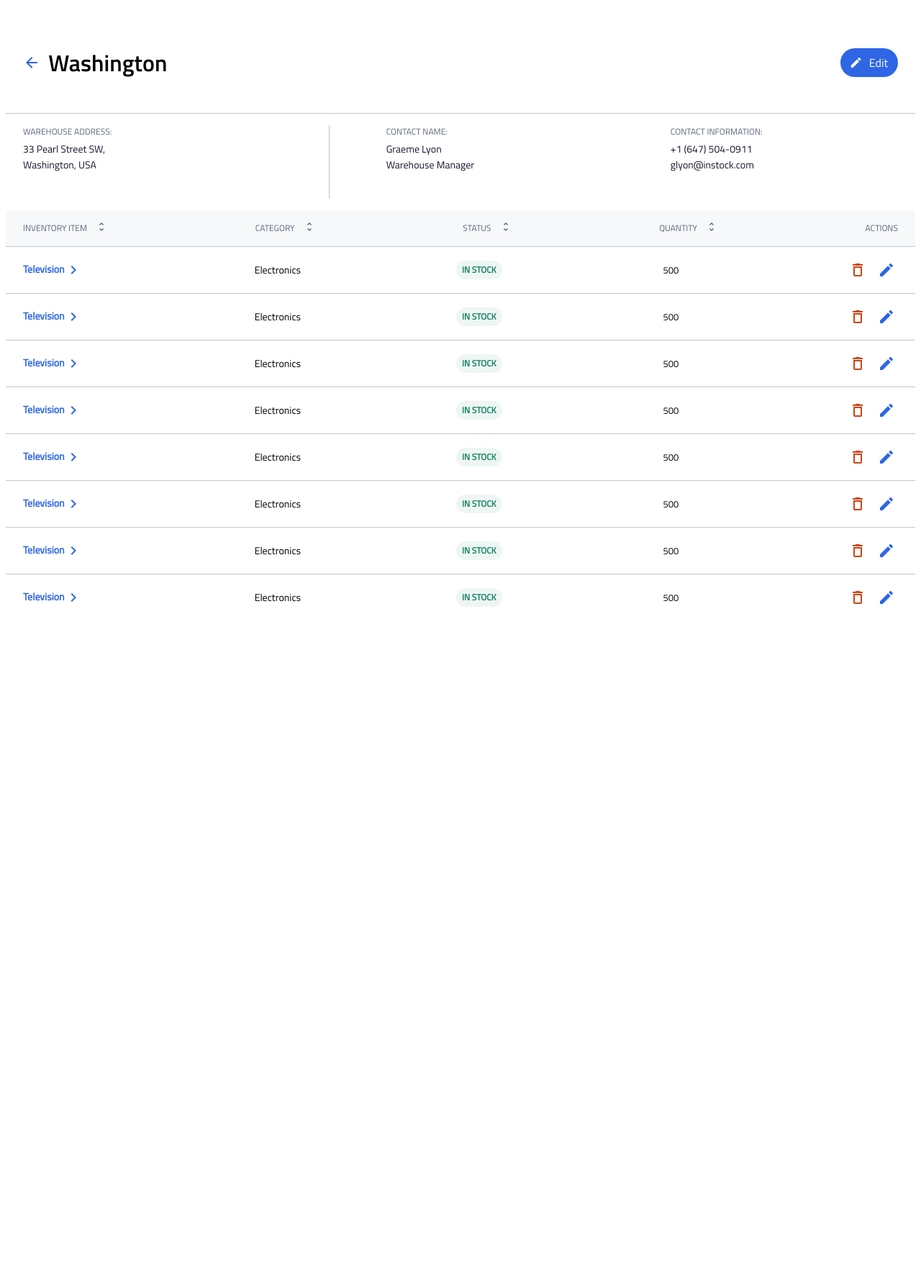
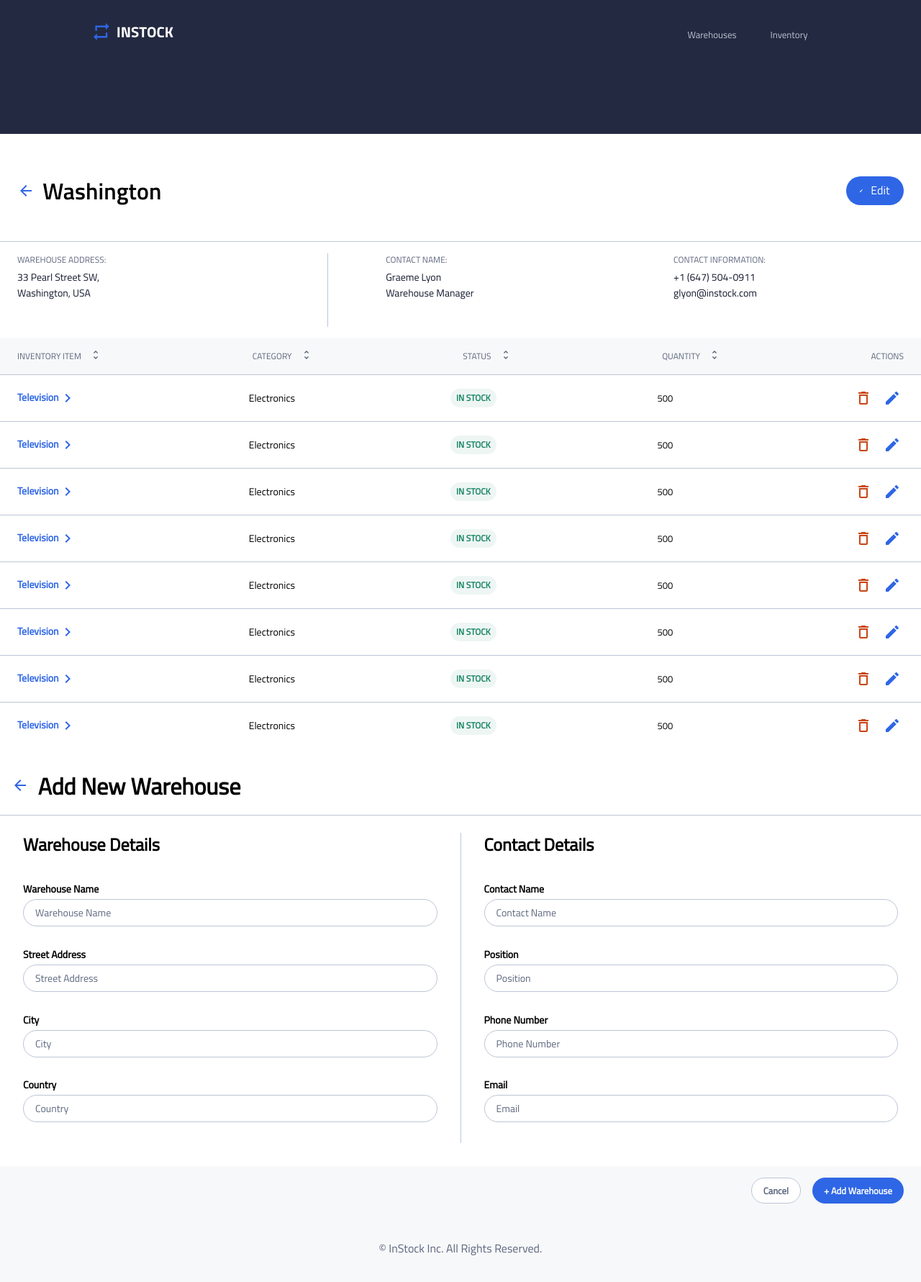
Before and after one commit to emwong101/armstrong-instock, a React (Create React App) app: page / in a window 1280 px wide. Shown: the whole page at 72% size. Before the commit the page ends 870 px from the top, so only its background shows below. Built offline with nearby package versions, Linux system fonts and the light colour scheme.

Commit message:
update app js

```diff
--- a/src/App.js
+++ b/src/App.js
@@ -1,14 +1,17 @@
 import "./App.css";
-// import Header from "./components/sections/header/Header";
-// import Footer from "./components/sections/footer/Footer";
-// import AddWarehouse from "./components/sections/addWarehouse/AddWarehouse";
+import Header from "./components/sections/header/Header";
+import Footer from "./components/sections/footer/Footer";
+import AddWarehouse from "./components/sections/addWarehouse/AddWarehouse";
 import { WarehouseDetailsComponent } from "./components/sections/warehouseDetails/WarehouseDetailsComponent";
 
 function App() {
-	return (
-		<>
-			<WarehouseDetailsComponent />
-		</>
-	);
+  return (
+    <>
+      <Header />
+      <WarehouseDetailsComponent />
+      <AddWarehouse />
+      <Footer />
+    </>
+  );
 }
 export default App;
```
